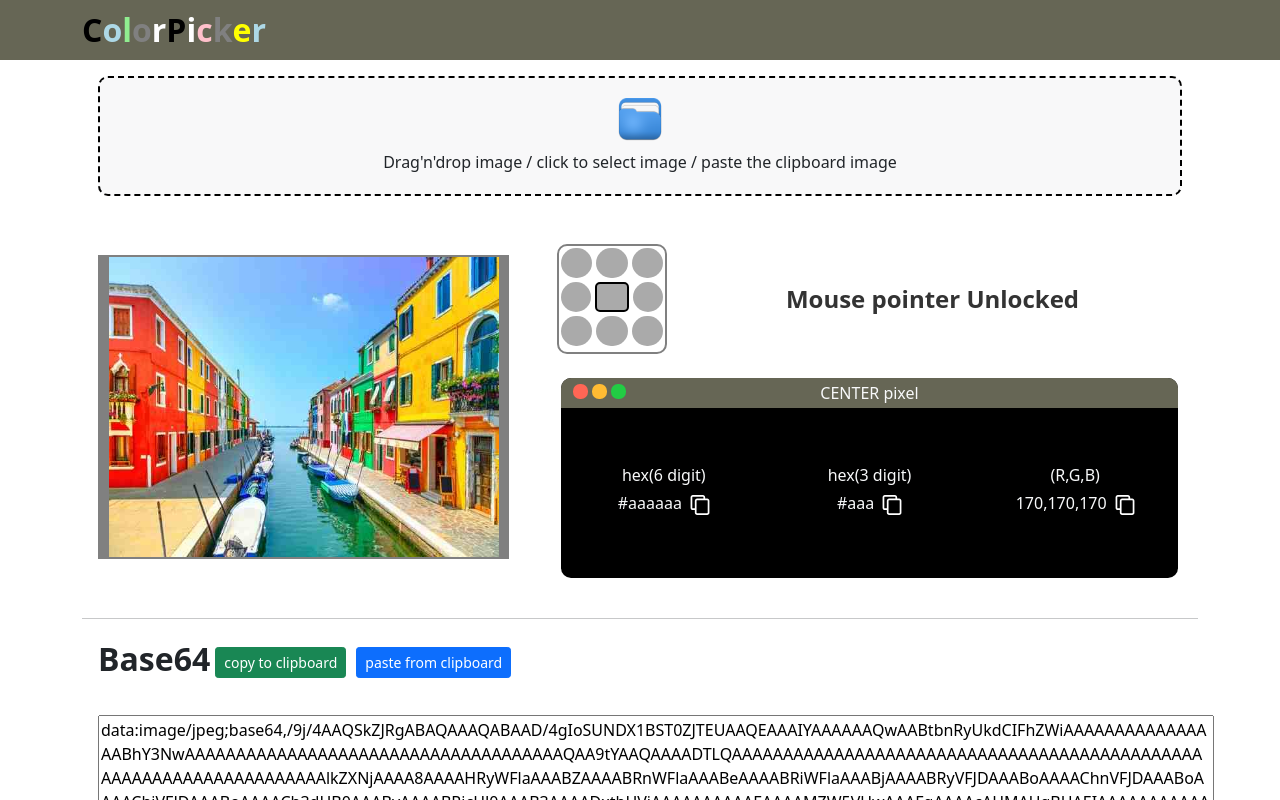
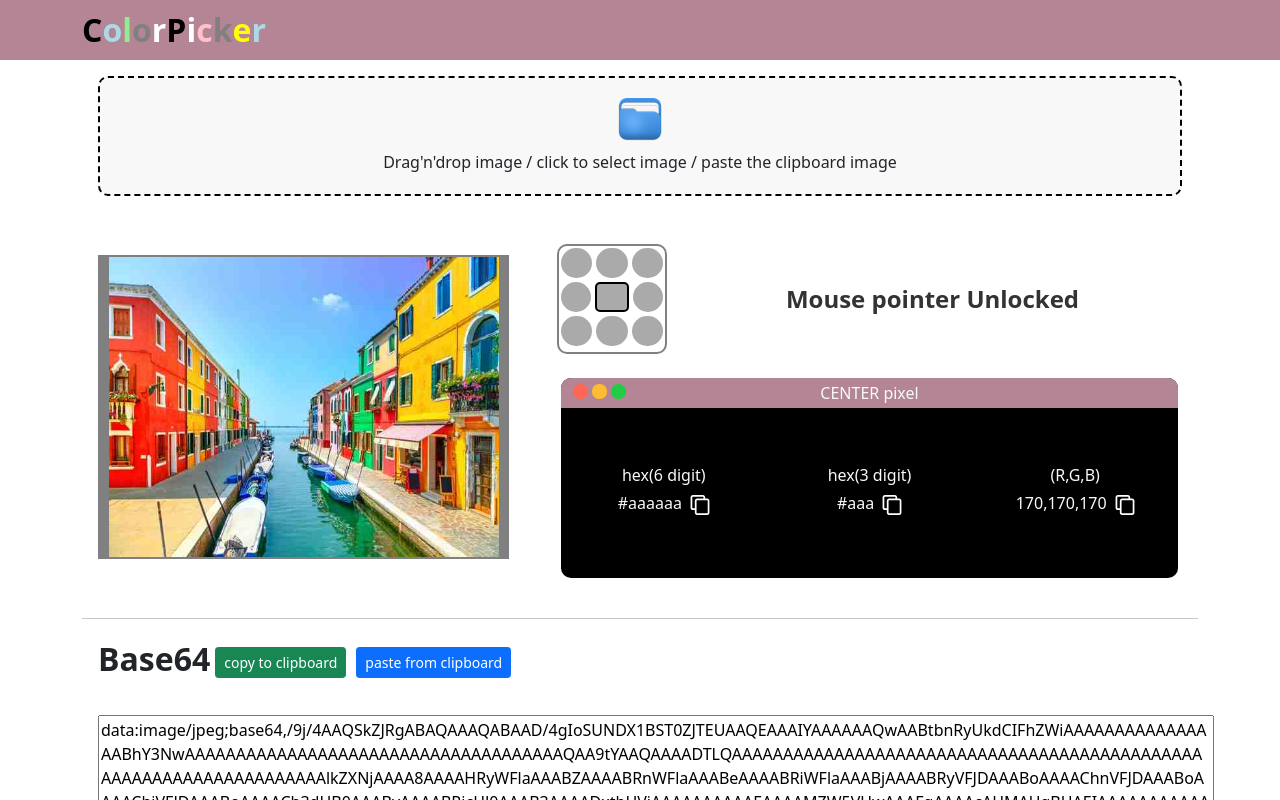
Before and after one commit to Amith-B/ColorPicker, a React (Create React App) app: page / in a window 1280 px wide. Built offline with nearby package versions, Linux system fonts and the light colour scheme.

Commit message:
feat: change header color

```diff
--- a/src/index.css
+++ b/src/index.css
@@ -19,5 +19,5 @@ body,
 }
 
 :root {
-  --header-bg: rgb(102 102 85);
+  --header-bg: #b38595;
 }
```
